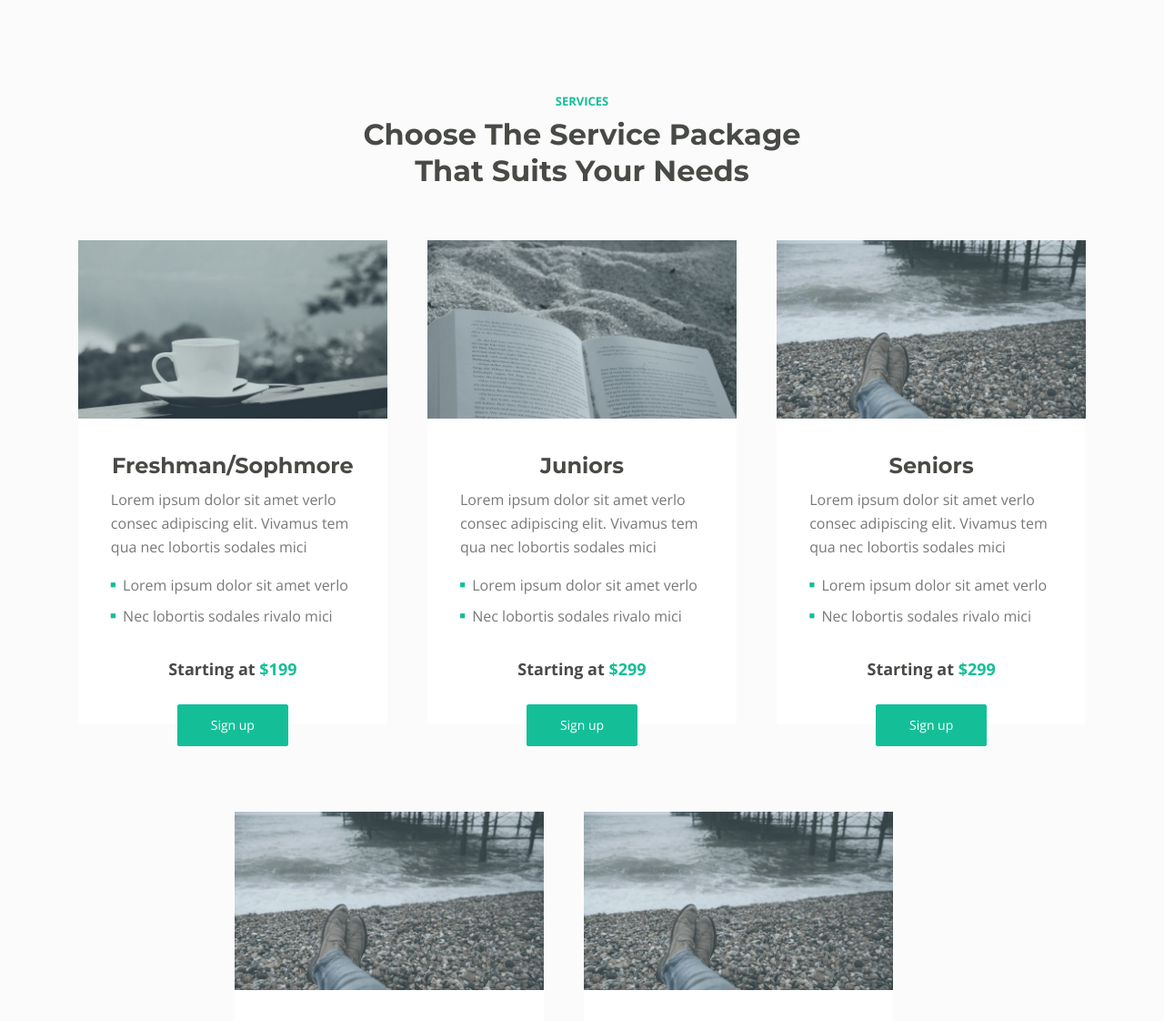
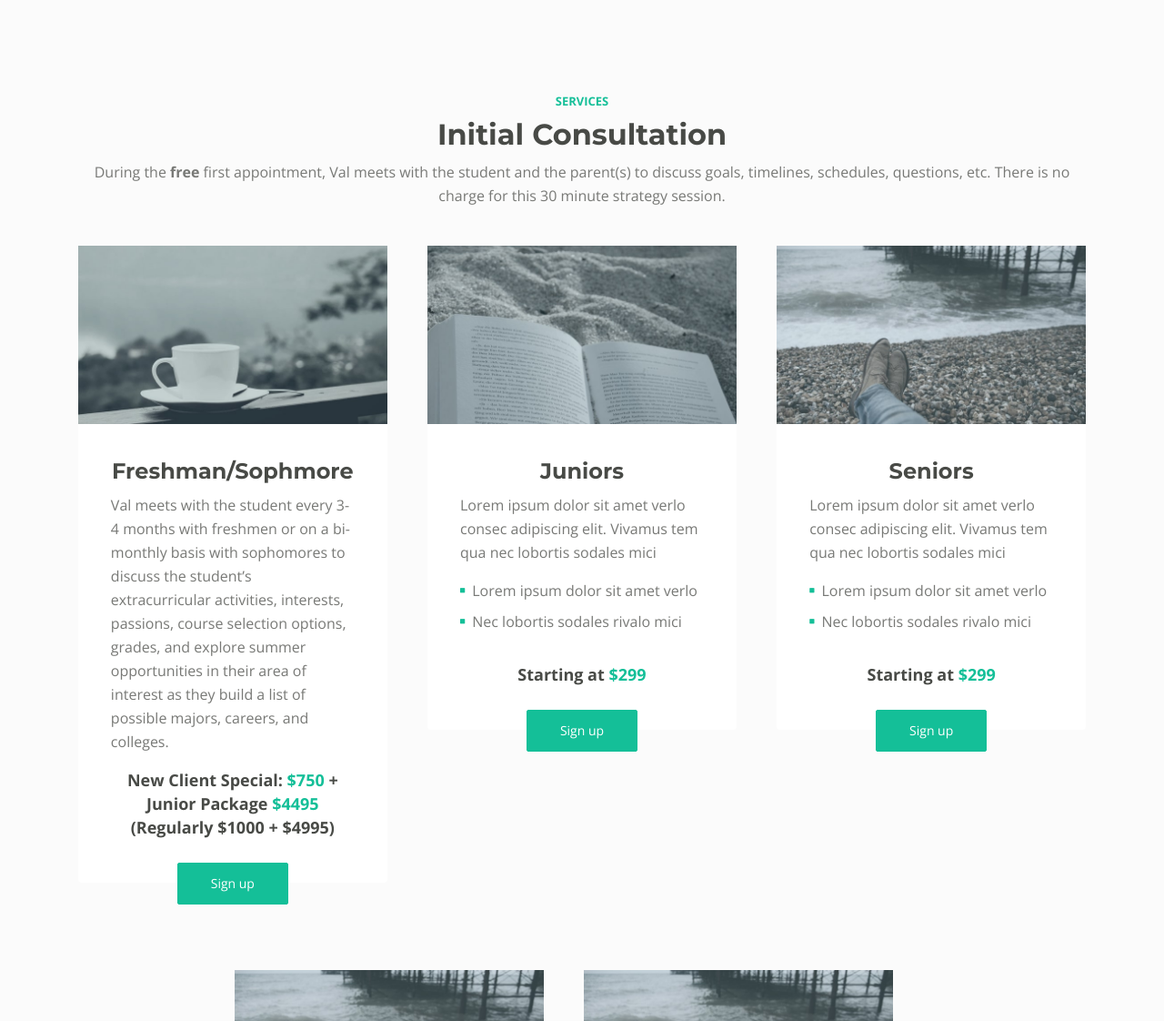
Before and after one commit to EthanGrayMcG/collegedriveconsulting, a website: page web/services.html in a window 1280 px wide. Shown: the part 460-1582 px from the top of the page at 91% size. Drawn offline with nearby package versions, Linux system fonts and the light colour scheme.

Commit message:
updated freshman/sophmore section of services

```diff
--- a/web/services.html
+++ b/web/services.html
@@ -124,7 +124,12 @@
                 <div class="row">
                     <div class="col-lg-12">
                         <div class="section-title">SERVICES</div>
-                        <h2 class="h2-heading">Choose The Service Package That Suits Your Needs</h2>
+                       <!--  <h2 class="h2-heading">College Preperation Packages</h2> -->
+
+                        <h2>Initial Consultation</h2>
+                        <p>During the <strong>free</strong> first appointment, Val meets with the student and the parent(s) to discuss goals, timelines,
+                            schedules, questions, etc. There is no charge for this 30 minute strategy session.</p>
+                            <br />
                     </div> <!-- end of col -->
                 </div> <!-- end of row -->
                 <div class="row">
@@ -137,18 +142,11 @@
                             </div>
                             <div class="card-body">
                                 <h4 class="card-title">Freshman/Sophmore</h4>
-                                <p>Lorem ipsum dolor sit amet verlo consec adipiscing elit. Vivamus tem qua nec lobortis sodales mici</p>
-                                <ul class="list-unstyled li-space-lg">
-                                    <li class="d-flex">
-                                        <i class="fas fa-square"></i>
-                                        <div class="flex-grow-1">Lorem ipsum dolor sit amet verlo</div>
-                                    </li>
-                                    <li class="d-flex">
-                                        <i class="fas fa-square"></i>
-                                        <div class="flex-grow-1">Nec lobortis sodales rivalo mici</div>
-                                    </li>
-                                </ul>
-                                <div class="price">Starting at <span>$199</span></div>
+                                <p>Val meets with the student every 3-4 months with freshmen or on a bi-monthly basis with sophomores to discuss
+                                     the student’s extracurricular activities, interests, passions, course selection options, grades, and explore
+                                      summer opportunities in their area of interest as they build a list of possible majors, careers, and colleges.</p>
+
+                                <div class="price">New Client Special: <span>$750</span> + Junior Package <span>$4495</span> (Regularly $1000 + $4995)</div>
                             </div>
                             <div class="button-wrapper">
                                 <a class="btn-solid-reg" href="#registration">Sign up</a>
```
